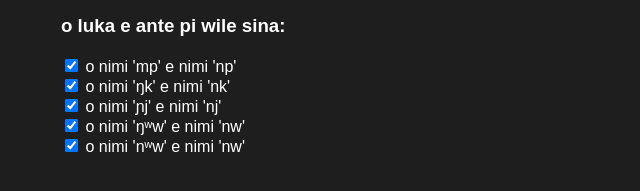
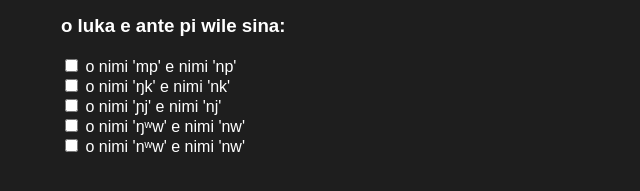
Before and after one commit to BeautifulBaguetteBeing/ilo-ante-pi-toki-pona-tawa-sitelen-Apije, a plain HTML site: page index.html in a window 1280 px wide. Shown: the part 371-562 px from the top of the page, 329-969 px from the left. Drawn offline with Linux system fonts and the light colour scheme.

Commit message:
mi ala e ijo

```diff
--- a/index.html
+++ b/index.html
@@ -25,27 +25,27 @@
 
   <div>
     <label>
-      <input type="checkbox" id="chkReplaceNP" checked> o nimi 'mp' e nimi 'np'
+      <input type="checkbox" id="chkReplaceNP"> o nimi 'mp' e nimi 'np'
     </label>
   </div>
   <div>
     <label>
-      <input type="checkbox" id="chkReplaceNK" checked> o nimi 'ŋk' e nimi 'nk'
+      <input type="checkbox" id="chkReplaceNK"> o nimi 'ŋk' e nimi 'nk'
     </label>
   </div>
   <div>
     <label>
-      <input type="checkbox" id="chkReplaceNJ" checked> o nimi 'ɲj' e nimi 'nj'
+      <input type="checkbox" id="chkReplaceNJ"> o nimi 'ɲj' e nimi 'nj'
     </label>
   </div>
   <div>
     <label>
-      <input type="checkbox" id="chkReplaceNW" checked> o nimi 'ŋʷw' e nimi 'nw'
+      <input type="checkbox" id="chkReplaceNW"> o nimi 'ŋʷw' e nimi 'nw'
     </label>
   </div>
   <div>
     <label>
-      <input type="checkbox" id="chkReplaceNW2" checked> o nimi 'nʷw' e nimi 'nw'
+      <input type="checkbox" id="chkReplaceNW2"> o nimi 'nʷw' e nimi 'nw'
     </label>
   </div>
 </div>
```
